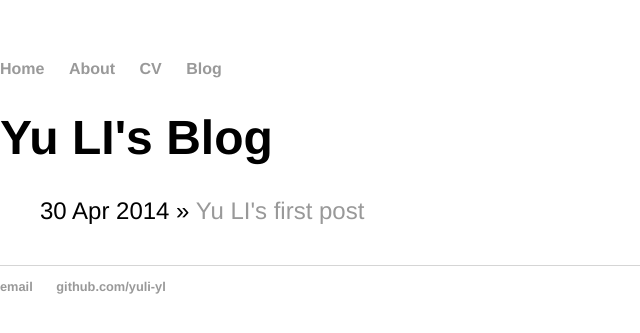
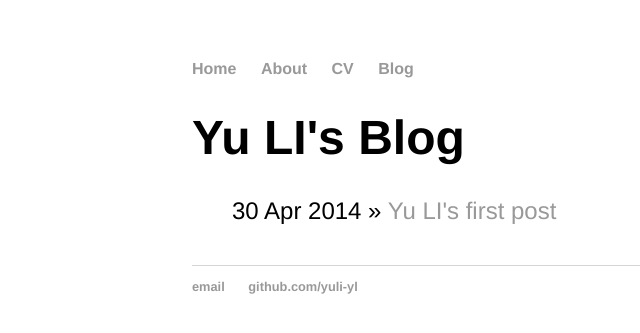
Before and after one commit to yuli-yl/yuli-ly.github.io, a Jekyll site: the page built from blog/index.html, in a window 1280 px wide. Shown: the top 333 px of the page, without its empty margins (0-640 px from the left). Built offline with Jekyll 4.4.1, drawn with Linux system fonts in a browser that asks for light colours.

Commit message:
Update main.css

```diff
--- a/css/main.css
+++ b/css/main.css
@@ -1,7 +1,7 @@
 body {
     font-family:'Helvetica', 'Arial', 'Sans-Serif';
     margin: 60px auto;
-/*     width: 70%; */
+    width: 70%;
 }
 nav ul, footer ul {
     font-family:'Helvetica', 'Arial', 'Sans-Serif';
```
